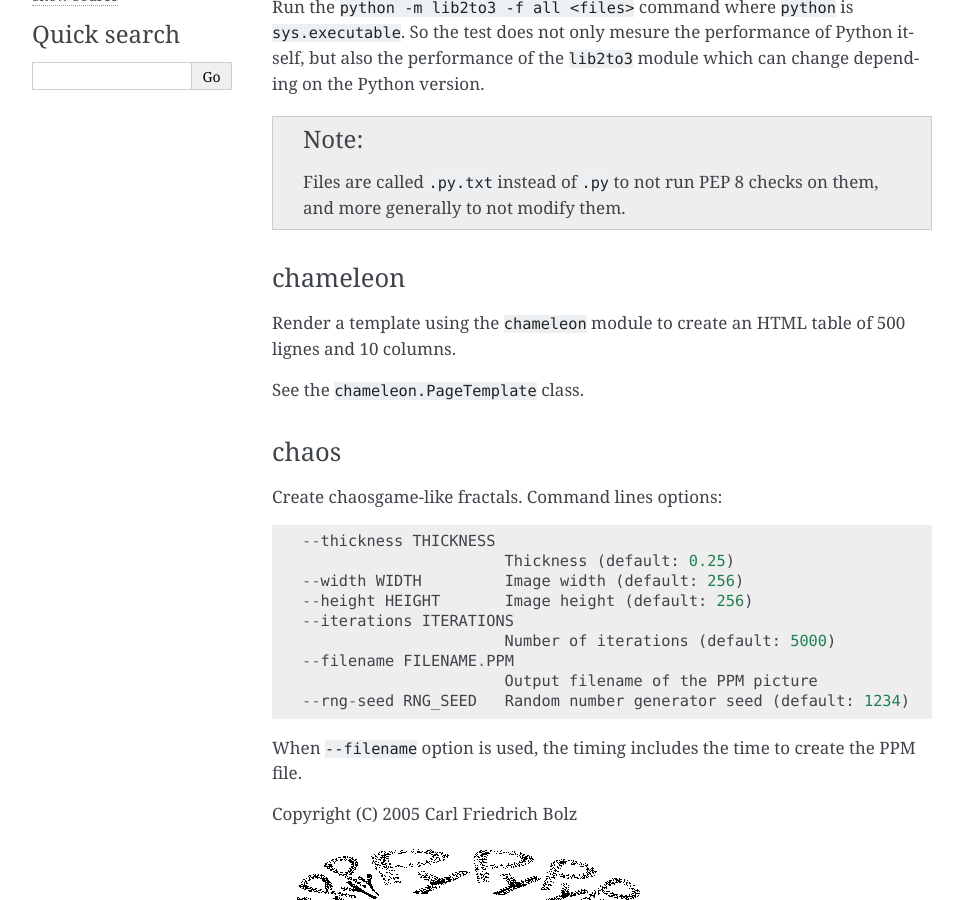
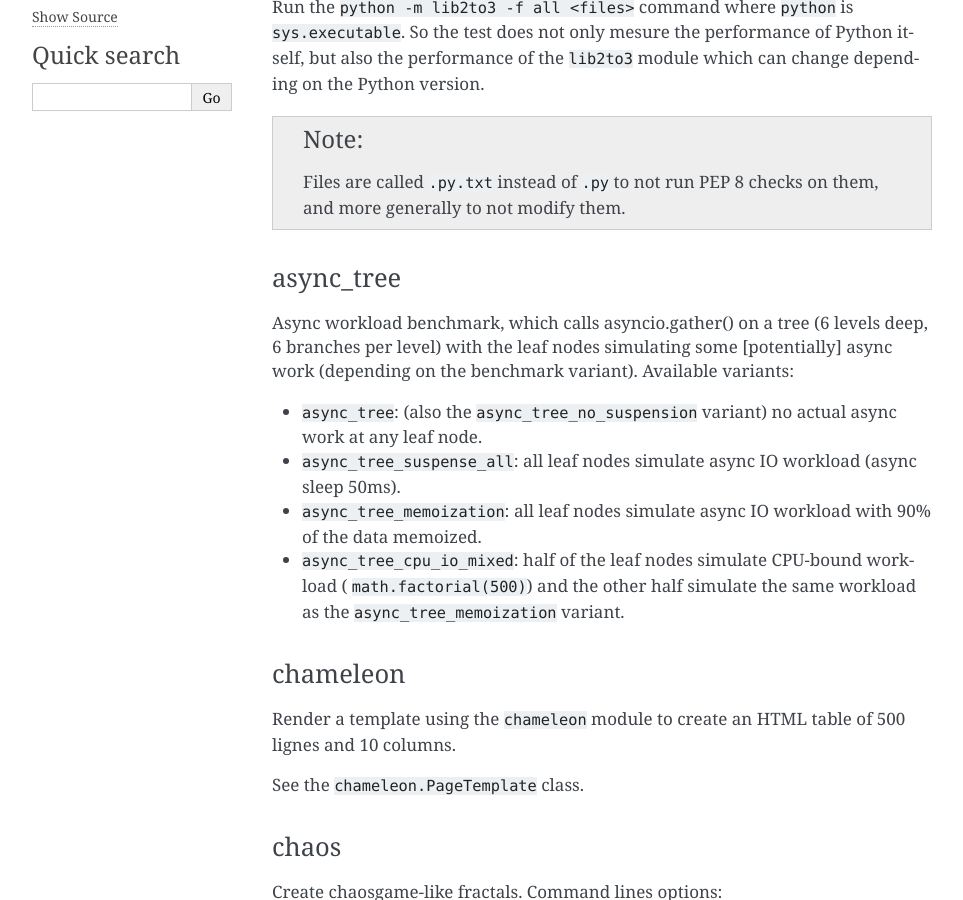
Before and after one commit to python/pyperformance, a Sphinx documentation site: the page built from doc/benchmarks.rst, in a window 1280 px wide and 900 px high, scrolled down 1131 px. Shown: the whole window, without its empty margins (148-1111 px from the left). Built offline with Sphinx 7.4.7, drawn with Linux system fonts in a browser that asks for light colours.

Commit message:
add async_tree benchmark documentation to docs

```diff
--- a/doc/benchmarks.rst
+++ b/doc/benchmarks.rst
@@ -55,6 +55,24 @@
 .. note::
    Files are called ``.py.txt`` instead of ``.py`` to not run PEP 8 checks on
    them, and more generally to not modify them.
+
+
+async_tree
+----------
+
+Async workload benchmark, which calls asyncio.gather() on a tree (6 levels deep, 6
+branches per level) with the leaf nodes simulating some [potentially] async work
+(depending on the benchmark variant). Available variants:
+
+* ``async_tree``: (also the ``async_tree_no_suspension`` variant) no actual async
+  work at any leaf node.
+* ``async_tree_suspense_all``: all leaf nodes simulate async IO workload (async
+  sleep 50ms).
+* ``async_tree_memoization``: all leaf nodes simulate async IO workload with 90% of
+  the data memoized.
+* ``async_tree_cpu_io_mixed``: half of the leaf nodes simulate CPU-bound workload (
+  ``math.factorial(500)``) and the other half simulate the same workload as the
+  ``async_tree_memoization`` variant.
 
 
 chameleon
```
